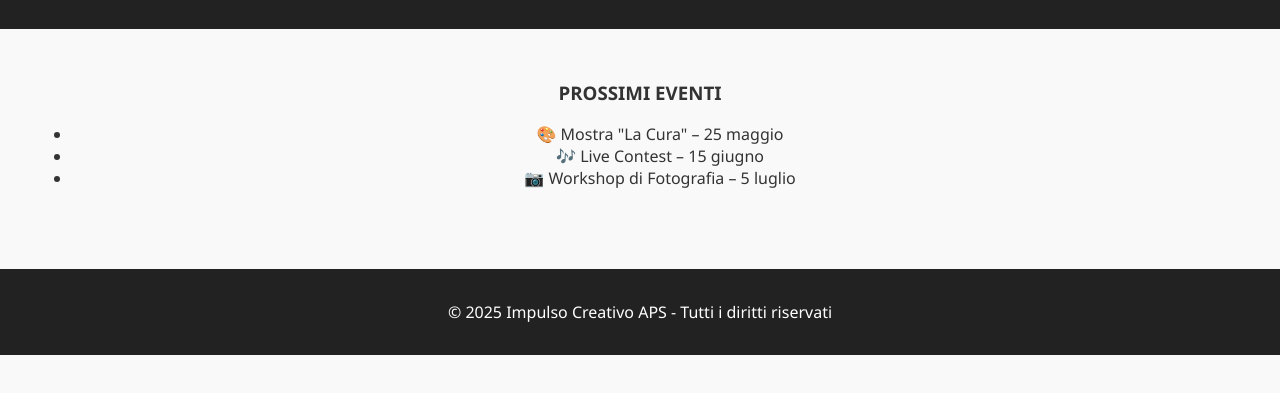
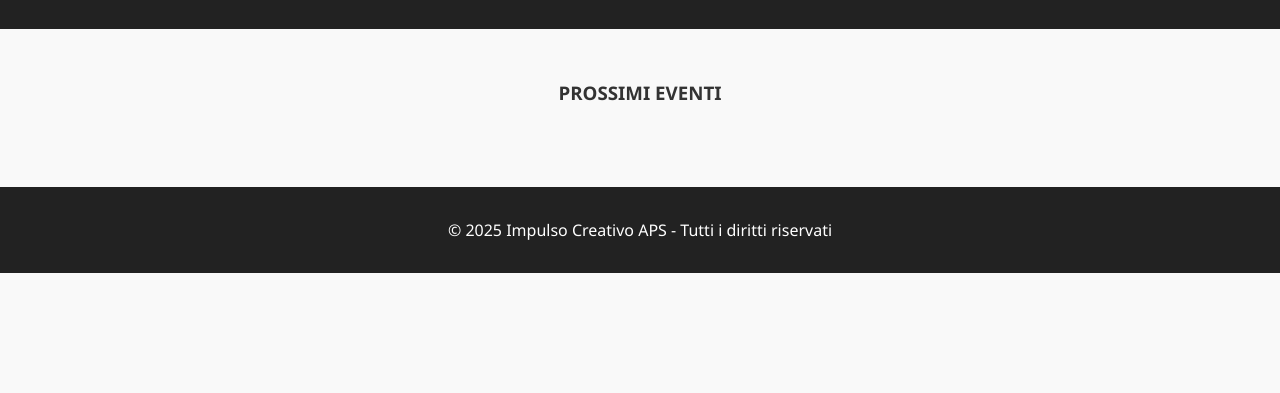
Before and after one commit to Impulso749/impulso-creativo, a plain HTML site: page eventi.html in a window 1280 px wide. Shown: the part 127-520 px from the top of the page. Drawn offline with Linux system fonts and the light colour scheme.

Commit message:
Update eventi.html

```diff
--- a/eventi.html
+++ b/eventi.html
@@ -21,10 +21,6 @@
     <section class="info">
       <h3>PROSSIMI EVENTI</h3>
       <ul>
-        <li>🎨 Mostra "La Cura" – 25 maggio</li>
-        <li>🎶 Live Contest – 15 giugno</li>
-        <li>📷 Workshop di Fotografia – 5 luglio</li>
-      </ul>
     </section>
   </main>
   <footer>
```
